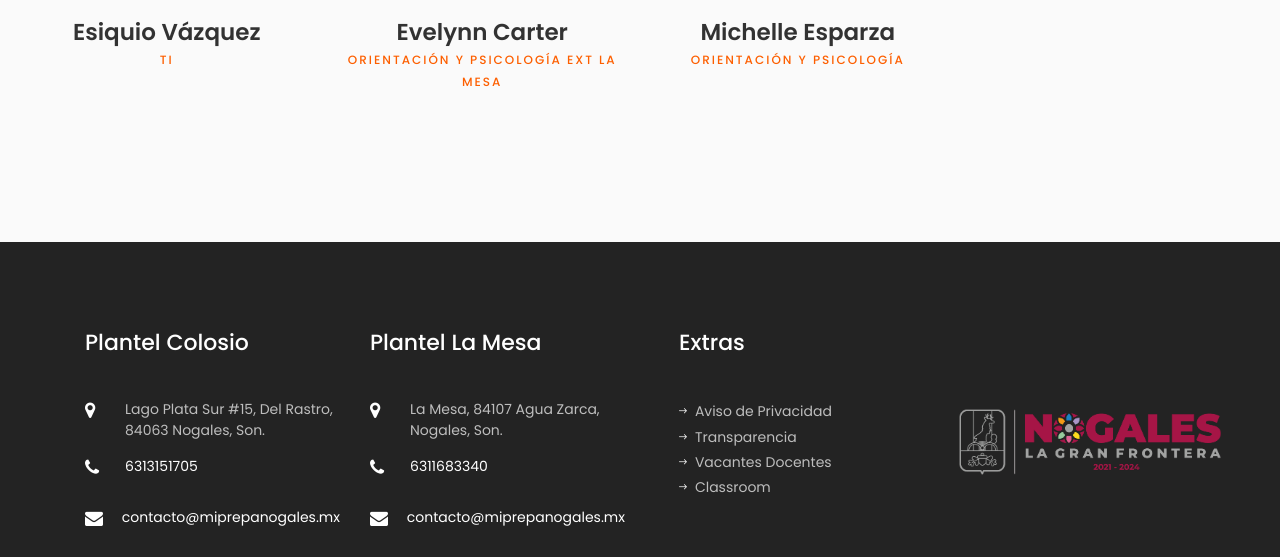
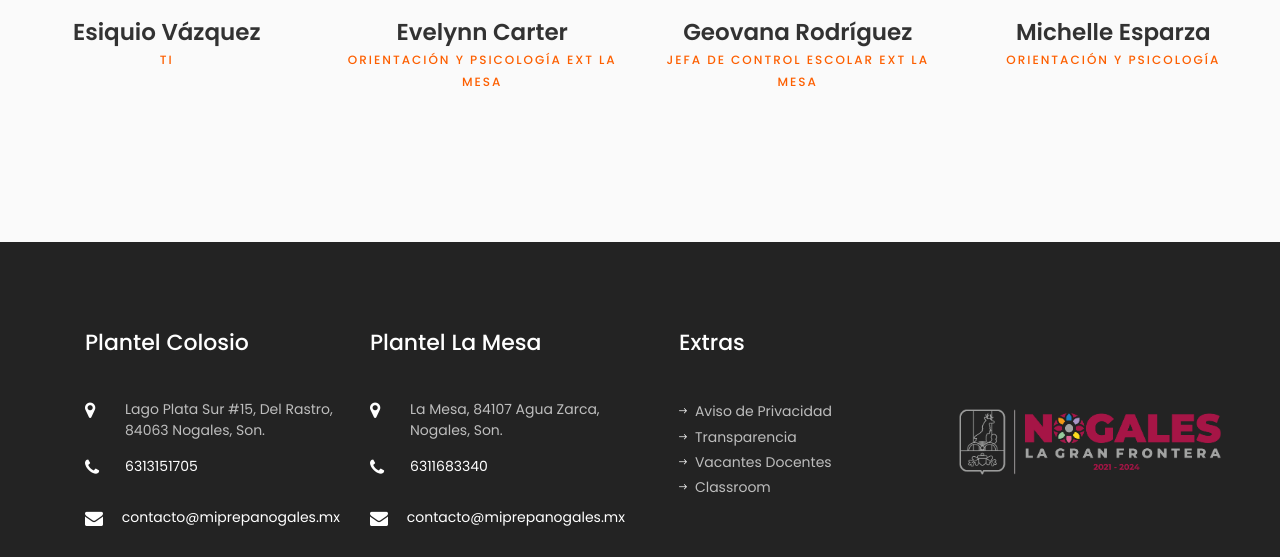
Before and after one commit to comunicacionLobos/webapgeLobos, a PHP site: page /administrativos.php in a window 1280 px wide. Shown: the part 2045-2602 px from the top of the page. Run offline with PHP 8.4, Linux system fonts and the light colour scheme; some libraries are stand-ins or nearby versions; some web fonts are replaced.

Commit message:
geovana se dejo

```diff
--- a/administrativos.php
+++ b/administrativos.php
@@ -167,6 +167,18 @@
 				<div class="col-md-6 col-lg-3 ftco-animate">
 					<div class="staff">
 						<div class="img-wrap d-flex align-items-stretch">
+							<div class="img align-self-stretch" style="background-image: url(images/geovanaacademic.jpg);">
+							</div>
+						</div>
+						<div class="text pt-3 text-center">
+							<h3>Geovana Rodríguez</h3>
+							<span class="position mb-2">Jefa de Control Escolar Ext La Mesa</span>
+						</div>
+					</div>
+				</div>
+				<div class="col-md-6 col-lg-3 ftco-animate">
+					<div class="staff">
+						<div class="img-wrap d-flex align-items-stretch">
 							<div class="img align-self-stretch" style="background-image: url(images/michellepsicologa.jpg);">
 							</div>
 						</div>
```
Also changed, not shown: images/geovanaacademic.jpg (added).
